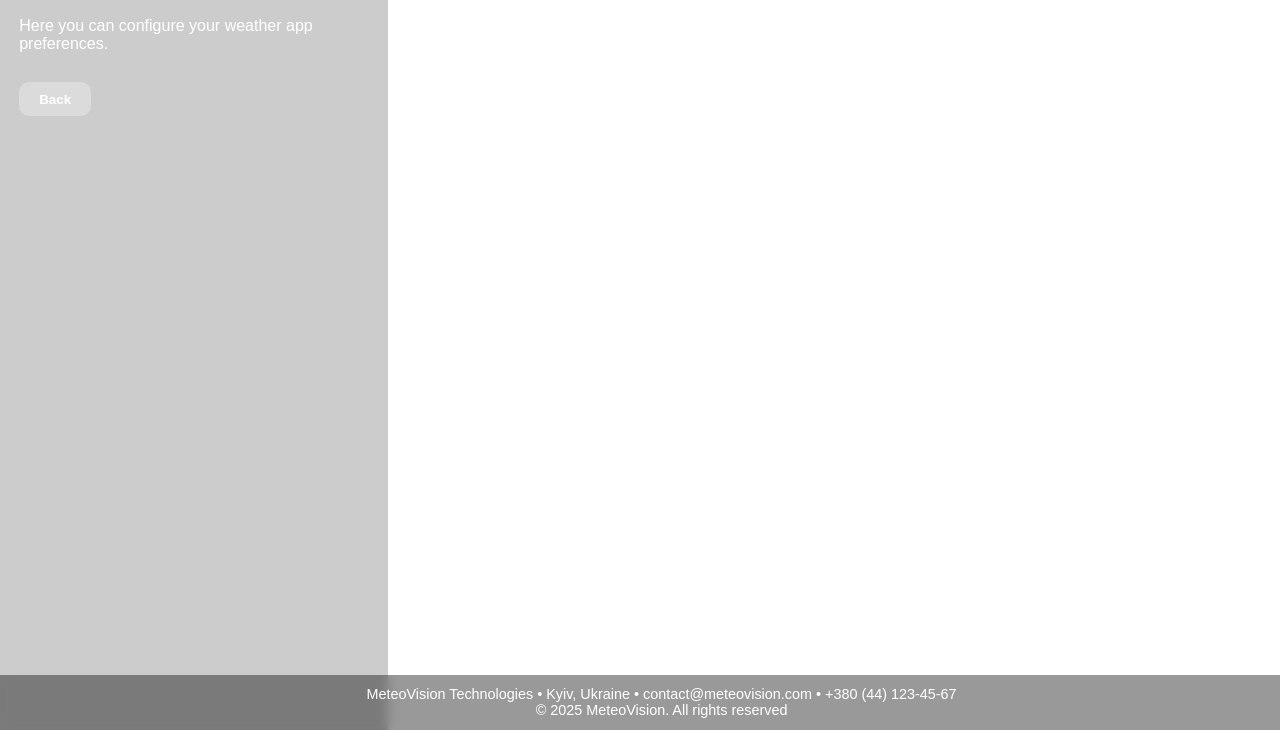
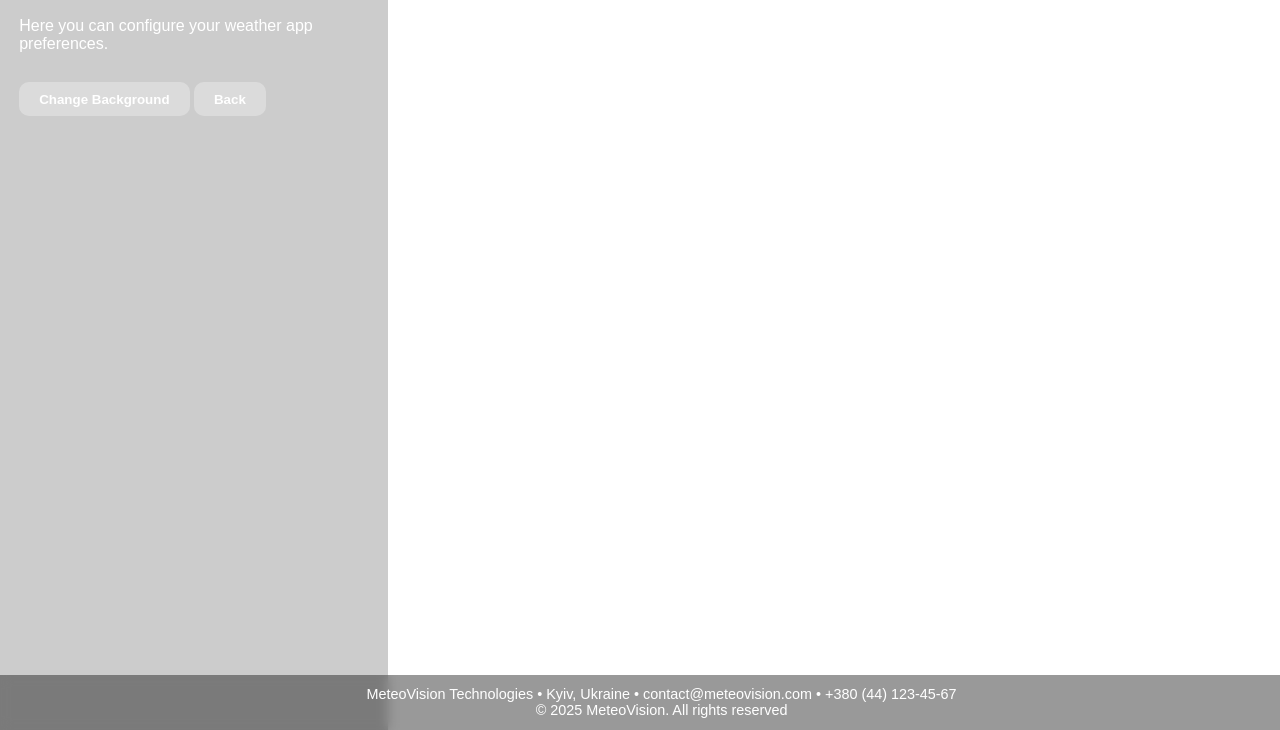
Before and after one commit to Stanislav384/Group-2, a plain HTML site: page settings.html in a window 1280 px wide. Shown: the part 70-800 px from the top of the page. Drawn offline with Linux system fonts and the light colour scheme.

Commit message:
small changes

```diff
--- a/settings.html
+++ b/settings.html
@@ -10,6 +10,7 @@
   <div class="weather-container">
     <h2>Settings</h2>
     <p>Here you can configure your weather app preferences.</p>
+    <button class="button2" onclick="window.location.href='index.html'">Change Background</button>
     <button class="button" onclick="window.location.href='index.html'">Back</button>
   </div>
 
--- a/style-settings.css
+++ b/style-settings.css
@@ -50,3 +50,16 @@ footer {
     font-size: 0.9em;
     text-align: center;
 }
+.button2 {
+    margin-top: 1em;
+    background: rgba(255, 255, 255, 0.3);
+    padding: 0.7em 1.5em;
+    border-radius: 10px;
+    font-weight: bold;
+    cursor: pointer;
+    border: none;
+    color: white;
+    transform: none;
+    transition-property: transform;
+    transition-duration: 0.5s;
+  }
--- a/style.css
+++ b/style.css
@@ -1,4 +1,3 @@
-/* === Базові стилі (мобільна версія) === */
 body {
   margin: 0;
   padding: 0;
@@ -120,7 +119,6 @@ footer {
 }
 
 
-/* === Планшет та десктоп (768px і більше) === */
 @media screen and (min-width: 768px) {
   body {
     flex-direction: row;
@@ -170,8 +168,6 @@ footer {
     padding: 1em;
   }
 }
-
-/* === Повна HD (ПК 1920x1080) === */
 @media screen and (min-width: 1440px) {
   .weather-container {
     max-width: 1400px;
--- a/style2.css
+++ b/style2.css
@@ -1,4 +1,3 @@
-/* === Базові стилі (мобільна версія) === */
 body {
   margin: 0;
   padding: 0;
@@ -118,9 +117,6 @@ footer {
 .extra-days {
   display: none;
 }
-
-
-/* === Планшет та десктоп (768px і більше) === */
 @media screen and (min-width: 768px) {
   body {
     flex-direction: row;
@@ -170,8 +166,6 @@ footer {
     padding: 1em;
   }
 }
-
-/* === Повна HD (ПК 1920x1080) === */
 @media screen and (min-width: 1440px) {
   .weather-container {
     max-width: 1400px;
```
